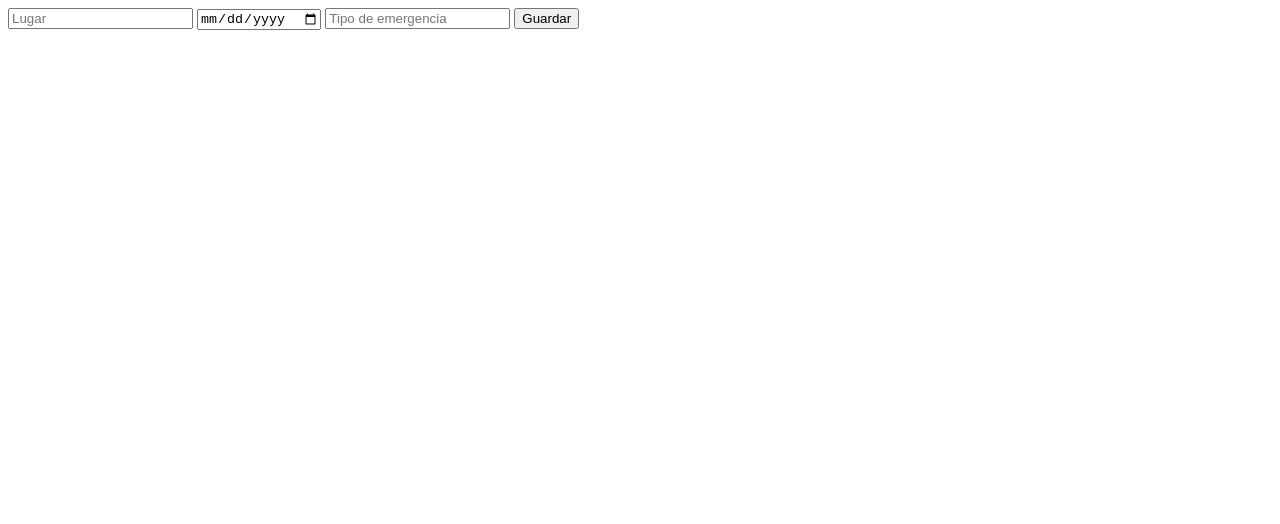
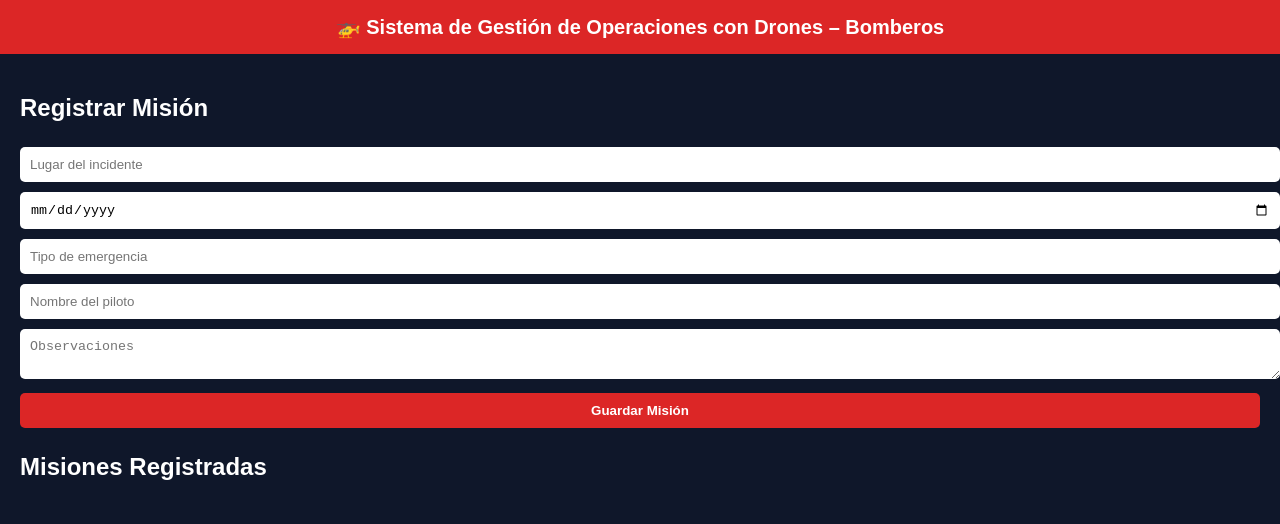
Before and after one commit to palbano001/drones-bomberos, a plain HTML site: page index.html in a window 1280 px wide. Drawn offline with Linux system fonts and the light colour scheme.

Commit message:
index.html

```diff
--- a/index.html
+++ b/index.html
@@ -1,6 +1,129 @@
-<form>
-  <input type="text" placeholder="Lugar">
-  <input type="date">
-  <input type="text" placeholder="Tipo de emergencia">
-  <button>Guardar</button>
-</form>
+<!DOCTYPE html>
+<html lang="es">
+<head>
+  <meta charset="UTF-8">
+  <title>Sistema de Operaciones con Drones</title>
+
+  <style>
+    body {
+      font-family: Arial, sans-serif;
+      background: #0f172a;
+      color: white;
+      margin: 0;
+      padding: 0;
+    }
+
+    header {
+      background: #dc2626;
+      padding: 15px;
+      text-align: center;
+      font-size: 20px;
+      font-weight: bold;
+    }
+
+    .container {
+      padding: 20px;
+    }
+
+    input, textarea, button {
+      width: 100%;
+      padding: 10px;
+      margin: 5px 0;
+      border-radius: 5px;
+      border: none;
+    }
+
+    button {
+      background: #dc2626;
+      color: white;
+      font-weight: bold;
+      cursor: pointer;
+    }
+
+    button:hover {
+      background: #b91c1c;
+    }
+
+    .card {
+      background: #1e293b;
+      padding: 10px;
+      margin-top: 10px;
+      border-radius: 5px;
+    }
+  </style>
+</head>
+
+<body>
+
+<header>
+🚁 Sistema de Gestión de Operaciones con Drones – Bomberos
+</header>
+
+<div class="container">
+
+  <h2>Registrar Misión</h2>
+
+  <input type="text" id="lugar" placeholder="Lugar del incidente">
+  <input type="date" id="fecha">
+  <input type="text" id="tipo" placeholder="Tipo de emergencia">
+  <input type="text" id="piloto" placeholder="Nombre del piloto">
+  <textarea id="descripcion" placeholder="Observaciones"></textarea>
+
+  <button onclick="guardarMision()">Guardar Misión</button>
+
+  <h2>Misiones Registradas</h2>
+  <div id="listaMisiones"></div>
+
+</div>
+
+<script>
+function guardarMision() {
+  const lugar = document.getElementById("lugar").value;
+  const fecha = document.getElementById("fecha").value;
+  const tipo = document.getElementById("tipo").value;
+  const piloto = document.getElementById("piloto").value;
+  const descripcion = document.getElementById("descripcion").value;
+
+  const mision = {
+    lugar,
+    fecha,
+    tipo,
+    piloto,
+    descripcion
+  };
+
+  let misiones = JSON.parse(localStorage.getItem("misiones")) || [];
+  misiones.push(mision);
+
+  localStorage.setItem("misiones", JSON.stringify(misiones));
+
+  alert("✅ Misión guardada correctamente");
+
+  mostrarMisiones();
+}
+
+function mostrarMisiones() {
+  const lista = document.getElementById("listaMisiones");
+  lista.innerHTML = "";
+
+  let misiones = JSON.parse(localStorage.getItem("misiones")) || [];
+
+  misiones.forEach((m, index) => {
+    lista.innerHTML += `
+      <div class="card">
+        <strong>📍 Lugar:</strong> ${m.lugar} <br>
+        <strong>📅 Fecha:</strong> ${m.fecha} <br>
+        <strong>🔥 Tipo:</strong> ${m.tipo} <br>
+        <strong>👨‍🚒 Piloto:</strong> ${m.piloto} <br>
+        <strong>📝 Observación:</strong> ${m.descripcion}
+      </div>
+    `;
+  });
+}
+
+// Cargar misiones al iniciar
+mostrarMisiones();
+</script>
+
+</body>
+</html>
```
